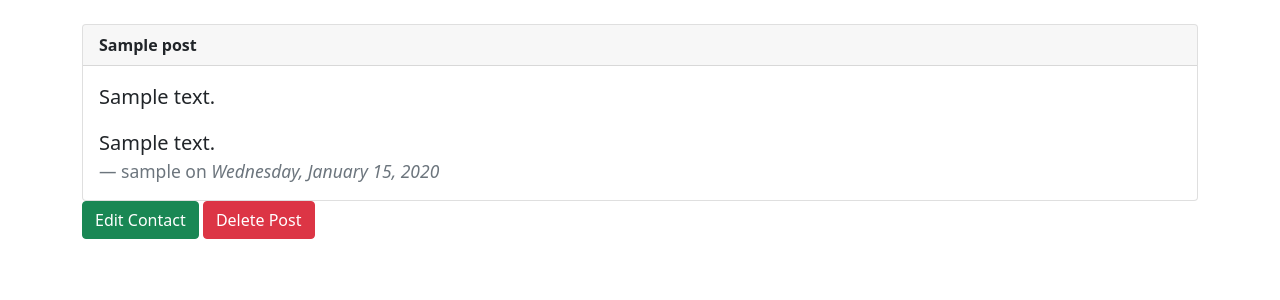
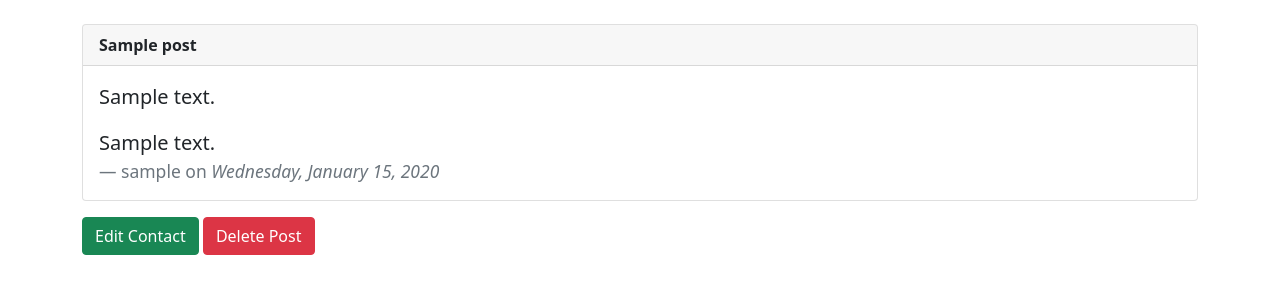
Before and after one commit to ligervision/flask_phonebook_2, a Flask app: page /posts/1 in a window 1280 px wide. Shown: the part 56-356 px from the top of the page. Run offline with Flask 2, Linux system fonts and the light colour scheme; a user stored in the database is signed in; tables that the repository leaves empty hold one stand-in row (values such as "Sample post"); some libraries are stand-ins or nearby versions.

Commit message:
add mt above buttons, betw posts on index

```diff
--- a/app/templates/index.html
+++ b/app/templates/index.html
@@ -25,6 +25,7 @@
         </blockquote>
         </div>
   </div>
+  <br>
 {% endif %}
 {% endfor %}
 
--- a/app/templates/single_post.html
+++ b/app/templates/single_post.html
@@ -16,10 +16,10 @@
     </div>
     {% if current_user == post.author %}
     <!-- Edit Post Button -->
-    <a href="{{ url_for('edit_single_post', post_id=post.id) }}" class="btn btn-success">Edit Contact</a>
+    <a href="{{ url_for('edit_single_post', post_id=post.id) }}" class="btn btn-success mt-3">Edit Contact</a>
 
     <!-- Delete Button that triggers modal -->
-    <button type="button" class="btn btn-danger" data-bs-toggle="modal" data-bs-target="#deletePostModal">
+    <button type="button" class="btn btn-danger mt-3" data-bs-toggle="modal" data-bs-target="#deletePostModal">
         Delete Post
     </button>
 
```
